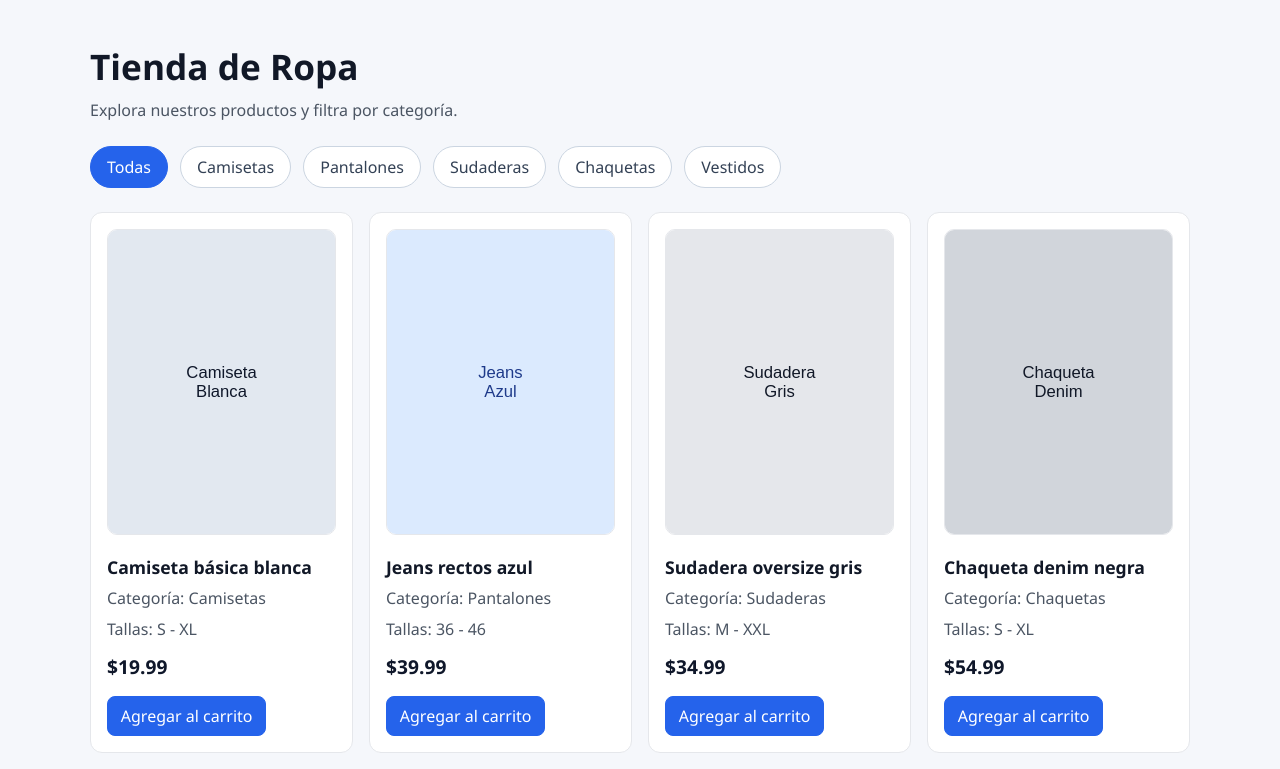
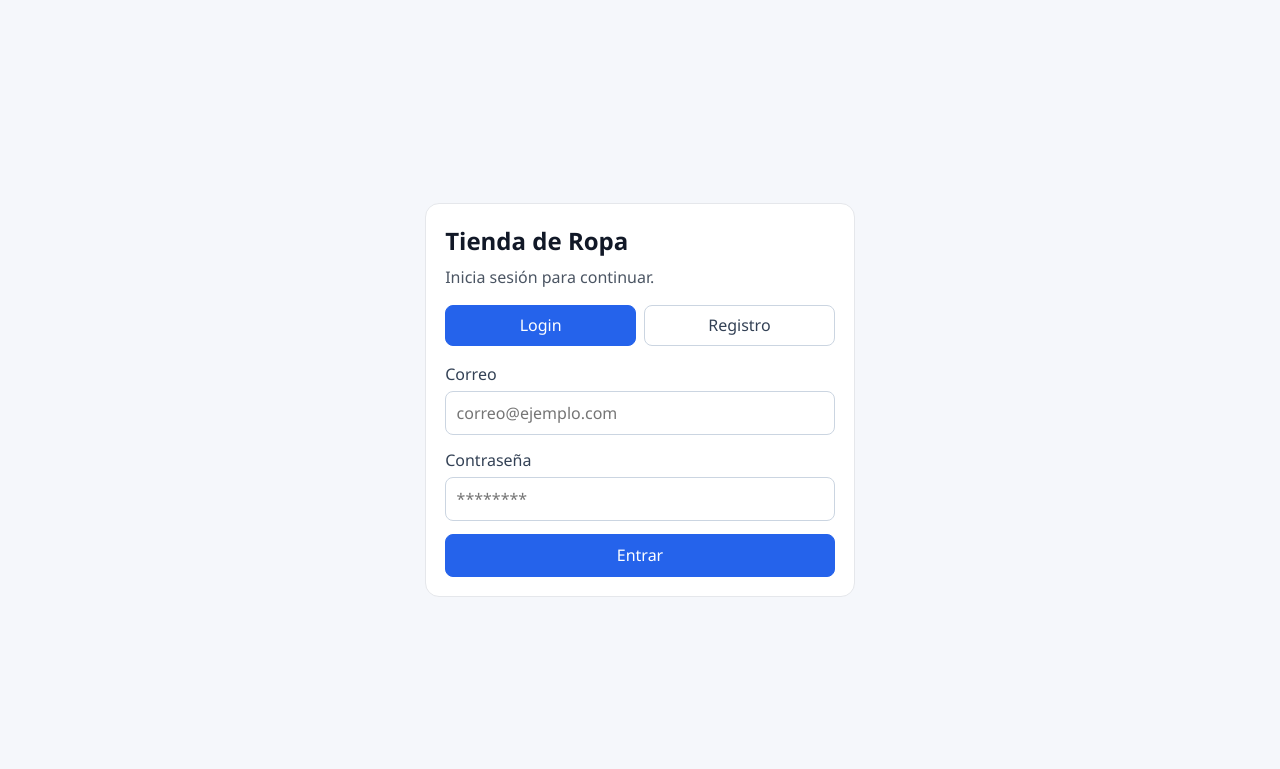
Before and after one commit to Leticia-Orive/proyecto_react_principiante, a React (Vite) app in the folder tienda/: page / in a window 1280 px wide. Shown: the top 769 px of the page. Built offline with nearby package versions, Linux system fonts and the light colour scheme.

Commit message:
login y registro

```diff
--- a/tienda/src/App.css
+++ b/tienda/src/App.css
@@ -1,5 +1,110 @@
 #root {
   min-height: 100vh;
+}
+
+.auth-page {
+  min-height: 100vh;
+  display: grid;
+  place-items: center;
+  padding: 1rem;
+}
+
+.auth-card {
+  width: min(430px, 96%);
+  background: #ffffff;
+  border: 1px solid #e5e7eb;
+  border-radius: 14px;
+  padding: 1.2rem;
+}
+
+.auth-card h1 {
+  margin: 0;
+  color: #111827;
+}
+
+.auth-card p {
+  margin: 0.4rem 0 0;
+  color: #4b5563;
+}
+
+.auth-tabs {
+  margin-top: 1rem;
+  display: grid;
+  grid-template-columns: 1fr 1fr;
+  gap: 0.5rem;
+}
+
+.auth-tab {
+  border: 1px solid #cbd5e1;
+  background: #ffffff;
+  color: #334155;
+  border-radius: 8px;
+  padding: 0.45rem 0.7rem;
+  cursor: pointer;
+}
+
+.auth-tab--active {
+  border-color: #2563eb;
+  background: #2563eb;
+  color: #ffffff;
+}
+
+.auth-form {
+  margin-top: 1rem;
+  display: grid;
+  gap: 0.8rem;
+}
+
+.auth-field {
+  display: grid;
+  gap: 0.35rem;
+  color: #334155;
+}
+
+.auth-field input {
+  border: 1px solid #cbd5e1;
+  border-radius: 8px;
+  padding: 0.55rem 0.65rem;
+}
+
+.auth-error {
+  margin: 0;
+  color: #b91c1c;
+}
+
+.auth-success {
+  margin: 0;
+  color: #15803d;
+}
+
+.auth-submit {
+  border: 1px solid #2563eb;
+  background: #2563eb;
+  color: #ffffff;
+  border-radius: 8px;
+  padding: 0.55rem 0.8rem;
+  cursor: pointer;
+}
+
+.store__top {
+  display: flex;
+  align-items: center;
+  justify-content: space-between;
+  gap: 0.75rem;
+}
+
+.logout-button {
+  border: 1px solid #cbd5e1;
+  background: #ffffff;
+  color: #334155;
+  border-radius: 8px;
+  padding: 0.45rem 0.7rem;
+  cursor: pointer;
+}
+
+.logout-button:hover {
+  border-color: #ef4444;
+  color: #ef4444;
 }
 
 .store {
--- a/tienda/src/App.jsx
+++ b/tienda/src/App.jsx
@@ -2,6 +2,8 @@ import { useEffect, useMemo, useState } from 'react'
 import './App.css'
 
 const CART_STORAGE_KEY = 'tienda-cart'
+const USERS_STORAGE_KEY = 'tienda-users'
+const SESSION_STORAGE_KEY = 'tienda-session'
 
 const PRODUCTS = [
   {
@@ -71,6 +73,23 @@ const PRODUCTS = [
 ]
 
 function App() {
+  const [authMode, setAuthMode] = useState('login')
+  const [authForm, setAuthForm] = useState({ name: '', email: '', password: '' })
+  const [authError, setAuthError] = useState('')
+  const [authSuccess, setAuthSuccess] = useState('')
+  const [currentUser, setCurrentUser] = useState(() => {
+    try {
+      const savedSession = localStorage.getItem(SESSION_STORAGE_KEY)
+
+      if (!savedSession) {
+        return null
+      }
+
+      return JSON.parse(savedSession)
+    } catch {
+      return null
+    }
+  })
   const [selectedCategory, setSelectedCategory] = useState('Todas')
   const [isClearCartPromptOpen, setIsClearCartPromptOpen] = useState(false)
   const [cart, setCart] = useState(() => {
@@ -111,6 +130,134 @@ function App() {
   useEffect(() => {
     localStorage.setItem(CART_STORAGE_KEY, JSON.stringify(cart))
   }, [cart])
+
+  useEffect(() => {
+    if (currentUser) {
+      localStorage.setItem(SESSION_STORAGE_KEY, JSON.stringify(currentUser))
+      return
+    }
+
+    localStorage.removeItem(SESSION_STORAGE_KEY)
+  }, [currentUser])
+
+  const getSavedUsers = () => {
+    try {
+      const savedUsers = localStorage.getItem(USERS_STORAGE_KEY)
+
+      if (!savedUsers) {
+        return []
+      }
+
+      const parsedUsers = JSON.parse(savedUsers)
+      return Array.isArray(parsedUsers) ? parsedUsers : []
+    } catch {
+      return []
+    }
+  }
+
+  const saveUsers = (users) => {
+    localStorage.setItem(USERS_STORAGE_KEY, JSON.stringify(users))
+  }
+
+  const resetAuthForm = () => {
+    setAuthForm({ name: '', email: '', password: '' })
+  }
+
+  const handleAuthInputChange = (event) => {
+    const { name, value } = event.target
+    setAuthForm((currentForm) => ({ ...currentForm, [name]: value }))
+    if (authError) {
+      setAuthError('')
+    }
+  }
+
+  const handleRegister = () => {
+    const name = authForm.name.trim()
+    const email = authForm.email.trim().toLowerCase()
+    const password = authForm.password.trim()
+
+    if (!name || !email || !password) {
+      setAuthSuccess('')
+      setAuthError('Completa todos los campos para registrarte.')
+      return
+    }
+
+    if (password.length < 8) {
+      setAuthSuccess('')
+      setAuthError('La contraseña debe tener al menos 8 caracteres.')
+      return
+    }
+
+    const users = getSavedUsers()
+    const exists = users.some((user) => user.email === email)
+
+    if (exists) {
+      setAuthSuccess('')
+      setAuthError('Ese correo ya está registrado.')
+      return
+    }
+
+    const newUser = {
+      id: Date.now(),
+      name,
+      email,
+      password,
+    }
+
+    saveUsers([...users, newUser])
+    setAuthMode('login')
+    setAuthForm({ name: '', email, password: '' })
+    setAuthError('')
+    setAuthSuccess('Registro exitoso. Ahora inicia sesión con tu correo y contraseña.')
+  }
+
+  const handleLogin = () => {
+    const email = authForm.email.trim().toLowerCase()
+    const password = authForm.password.trim()
+
+    if (!email || !password) {
+      setAuthSuccess('')
+      setAuthError('Ingresa correo y contraseña.')
+      return
+    }
+
+    const users = getSavedUsers()
+    const existingUser = users.find((user) => user.email === email && user.password === password)
+
+    if (!existingUser) {
+      setAuthSuccess('')
+      setAuthError('Credenciales inválidas.')
+      return
+    }
+
+    setCurrentUser({ id: existingUser.id, name: existingUser.name, email: existingUser.email })
+    setAuthError('')
+    setAuthSuccess('')
+    resetAuthForm()
+  }
+
+  const handleAuthSubmit = (event) => {
+    event.preventDefault()
+
+    if (authMode === 'register') {
+      handleRegister()
+      return
+    }
+
+    handleLogin()
+  }
+
+  const handleSwitchAuthMode = (mode) => {
+    setAuthMode(mode)
+    setAuthError('')
+    setAuthSuccess('')
+    resetAuthForm()
+  }
+
+  const handleLogout = () => {
+    setCurrentUser(null)
+    setIsClearCartPromptOpen(false)
+  }
 
   const handleAddToCart = (productToAdd) => {
     setCart((currentCart) => {
@@ -188,11 +335,88 @@ function App() {
     )
   }
 
+  if (!currentUser) {
+    return (
+      <main className="auth-page">
+        <section className="auth-card" aria-label="Autenticación de usuario">
+          <h1>Tienda de Ropa</h1>
+          <p>{authMode === 'login' ? 'Inicia sesión para continuar.' : 'Crea una cuenta para empezar.'}</p>
+
+          <div className="auth-tabs">
+            <button
+              type="button"
+              className={`auth-tab ${authMode === 'login' ? 'auth-tab--active' : ''}`}
+              onClick={() => handleSwitchAuthMode('login')}
+            >
+              Login
+            </button>
+            <button
+              type="button"
+              className={`auth-tab ${authMode === 'register' ? 'auth-tab--active' : ''}`}
+              onClick={() => handleSwitchAuthMode('register')}
+            >
+              Registro
+            </button>
+          </div>
+
+          <form className="auth-form" onSubmit={handleAuthSubmit}>
+            {authMode === 'register' && (
+              <label className="auth-field">
+                Nombre
+                <input
+                  type="text"
+                  name="name"
+                  value={authForm.name}
+                  onChange={handleAuthInputChange}
+                  placeholder="Tu nombre"
+                />
+              </label>
+            )}
+
+            <label className="auth-field">
+              Correo
+              <input
+                type="email"
+                name="email"
+                value={authForm.email}
+                onChange={handleAuthInputChange}
+                placeholder="correo@ejemplo.com"
+              />
+            </label>
+
+            <label className="auth-field">
+              Contraseña
+              <input
+                type="password"
+                name="password"
+                value={authForm.password}
+                onChange={handleAuthInputChange}
+                placeholder="********"
+              />
+            </label>
+
+            {authError && <p className="auth-error">{authError}</p>}
+            {authSuccess && <p className="auth-success">{authSuccess}</p>}
+
+            <button type="submit" className="auth-submit">
+              {authMode === 'login' ? 'Entrar' : 'Crear cuenta'}
+            </button>
+          </form>
+        </section>
+      </main>
+    )
+  }
+
   return (
     <main className="store">
       <header className="store__header">
-        <h1>Tienda de Ropa</h1>
-        <p>Explora nuestros productos y filtra por categoría.</p>
+        <div className="store__top">
+          <h1>Tienda de Ropa</h1>
+          <button type="button" className="logout-button" onClick={handleLogout}>
+            Cerrar sesión
+          </button>
+        </div>
+        <p>Bienvenida, {currentUser.name}. Explora nuestros productos y filtra por categoría.</p>
       </header>
 
       <section className="categories" aria-label="Categorías de producto">
```
Also changed, not shown: 5 other files (tests, documents, lock files or other folders).
